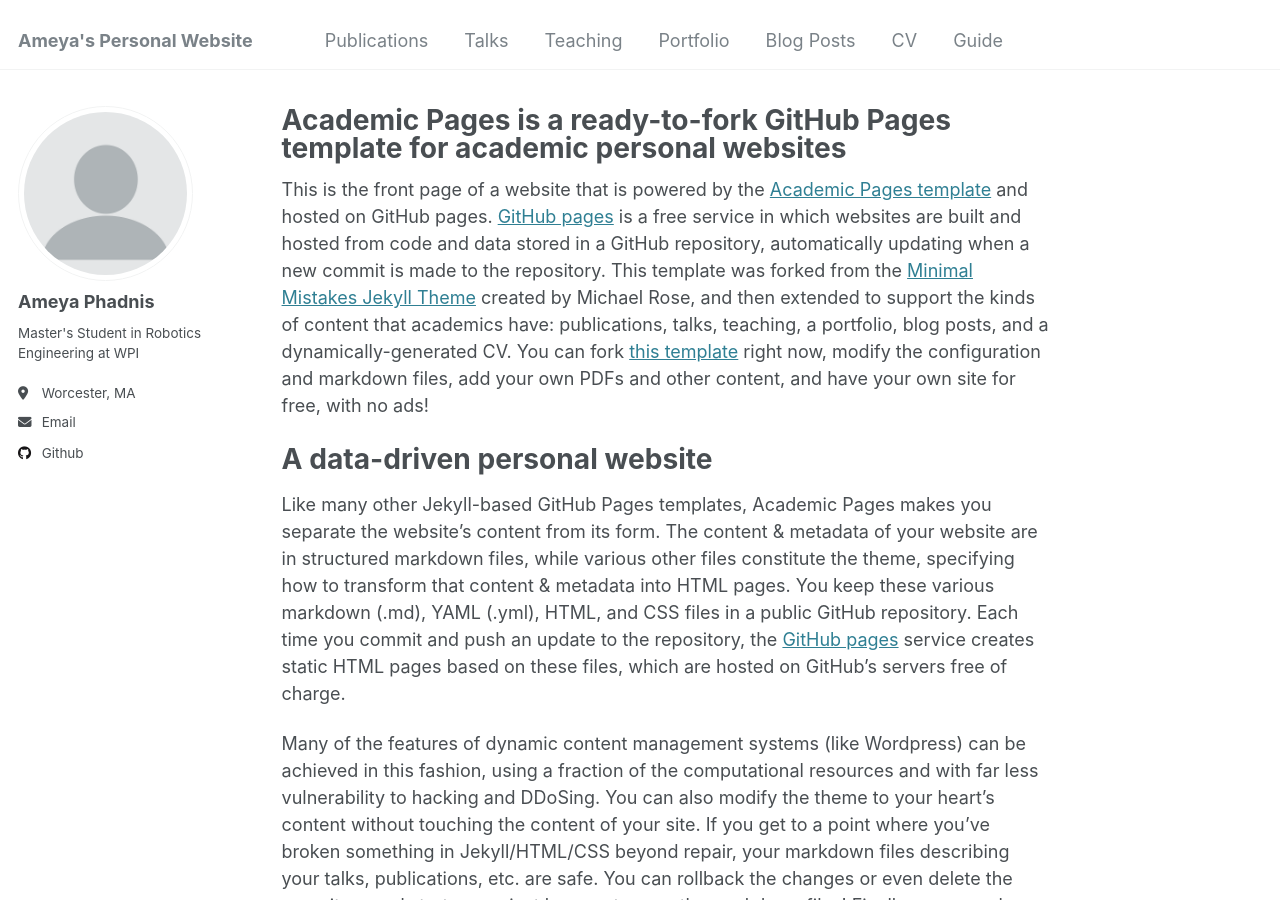
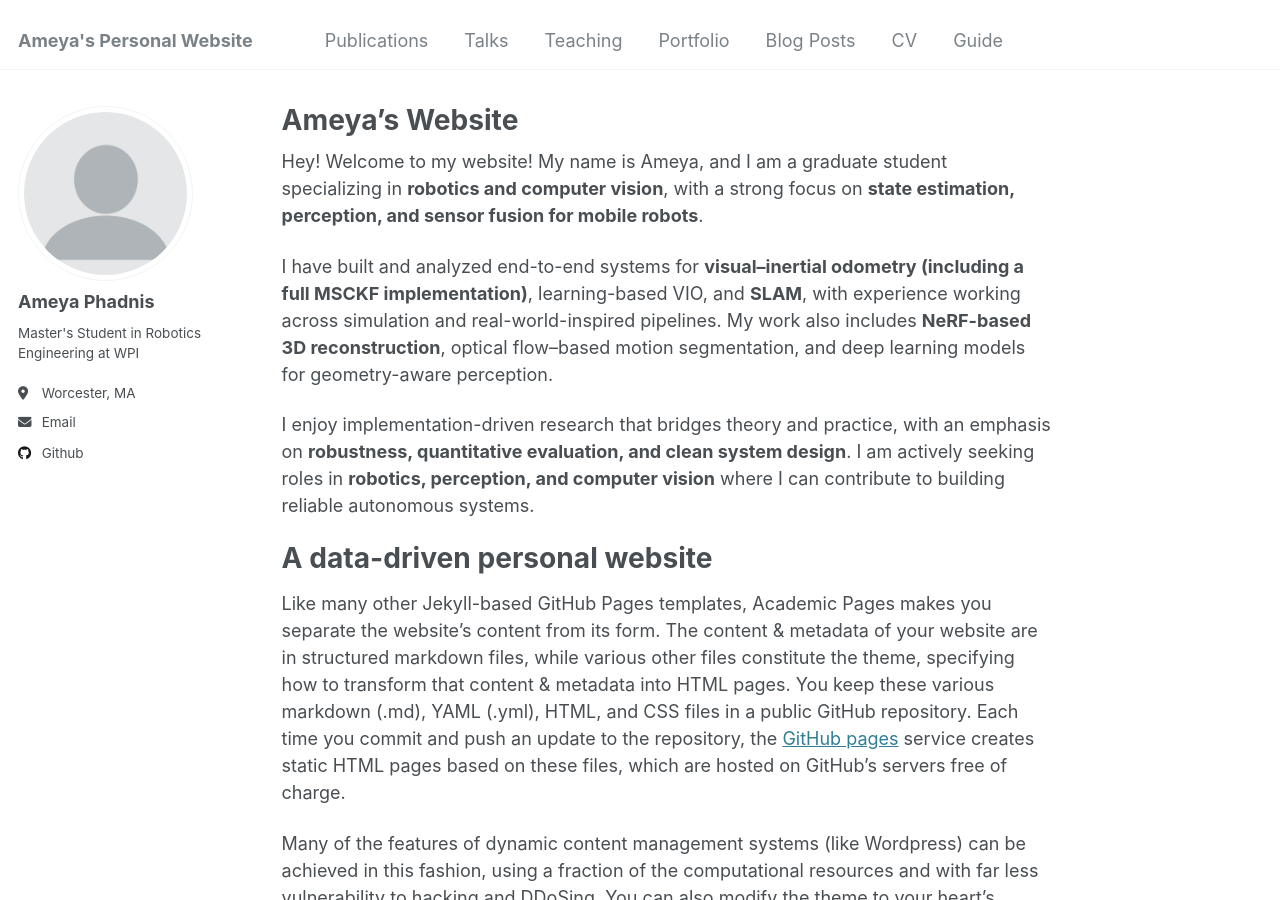
Before and after one commit to ameyaphad/ameyaphad.github.io, a Jekyll site: the page built from _pages/about.md, in a window 1280 px wide and 900 px high. Built offline with Jekyll 4.4.1, drawn with Linux system fonts in a browser that asks for light colours.

Commit message:
Update about.md

```diff
--- a/_pages/about.md
+++ b/_pages/about.md
@@ -1,13 +1,17 @@
 ---
 permalink: /
-title: "Academic Pages is a ready-to-fork GitHub Pages template for academic personal websites"
+title: "Ameya's Website"
 author_profile: true
 redirect_from:
   - /about/
   - /about.html
 ---
 
-This is the front page of a website that is powered by the [Academic Pages template](https://github.com/academicpages/academicpages.github.io) and hosted on GitHub pages. [GitHub pages](https://pages.github.com) is a free service in which websites are built and hosted from code and data stored in a GitHub repository, automatically updating when a new commit is made to the repository. This template was forked from the [Minimal Mistakes Jekyll Theme](https://mmistakes.github.io/minimal-mistakes/) created by Michael Rose, and then extended to support the kinds of content that academics have: publications, talks, teaching, a portfolio, blog posts, and a dynamically-generated CV. You can fork [this template](https://github.com/academicpages/academicpages.github.io) right now, modify the configuration and markdown files, add your own PDFs and other content, and have your own site for free, with no ads!
+Hey! Welcome to my website! My name is Ameya, and I am a graduate student specializing in **robotics and computer vision**, with a strong focus on **state estimation, perception, and sensor fusion for mobile robots**.
+
+I have built and analyzed end-to-end systems for **visual–inertial odometry (including a full MSCKF implementation)**, learning-based VIO, and **SLAM**, with experience working across simulation and real-world-inspired pipelines. My work also includes **NeRF-based 3D reconstruction**, optical flow–based motion segmentation, and deep learning models for geometry-aware perception.
+
+I enjoy implementation-driven research that bridges theory and practice, with an emphasis on **robustness, quantitative evaluation, and clean system design**. I am actively seeking roles in **robotics, perception, and computer vision** where I can contribute to building reliable autonomous systems.
 
 A data-driven personal website
 ======
```
